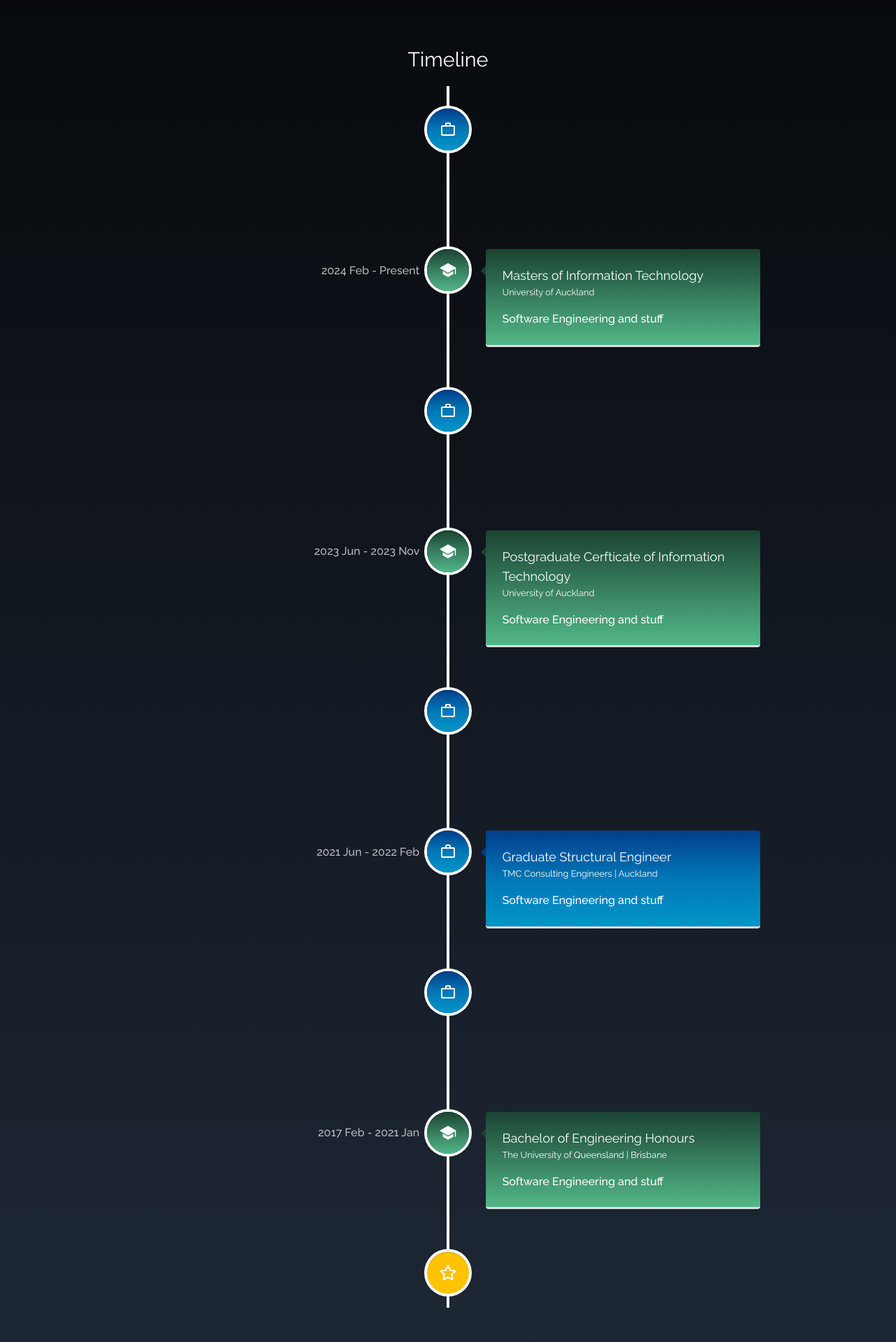
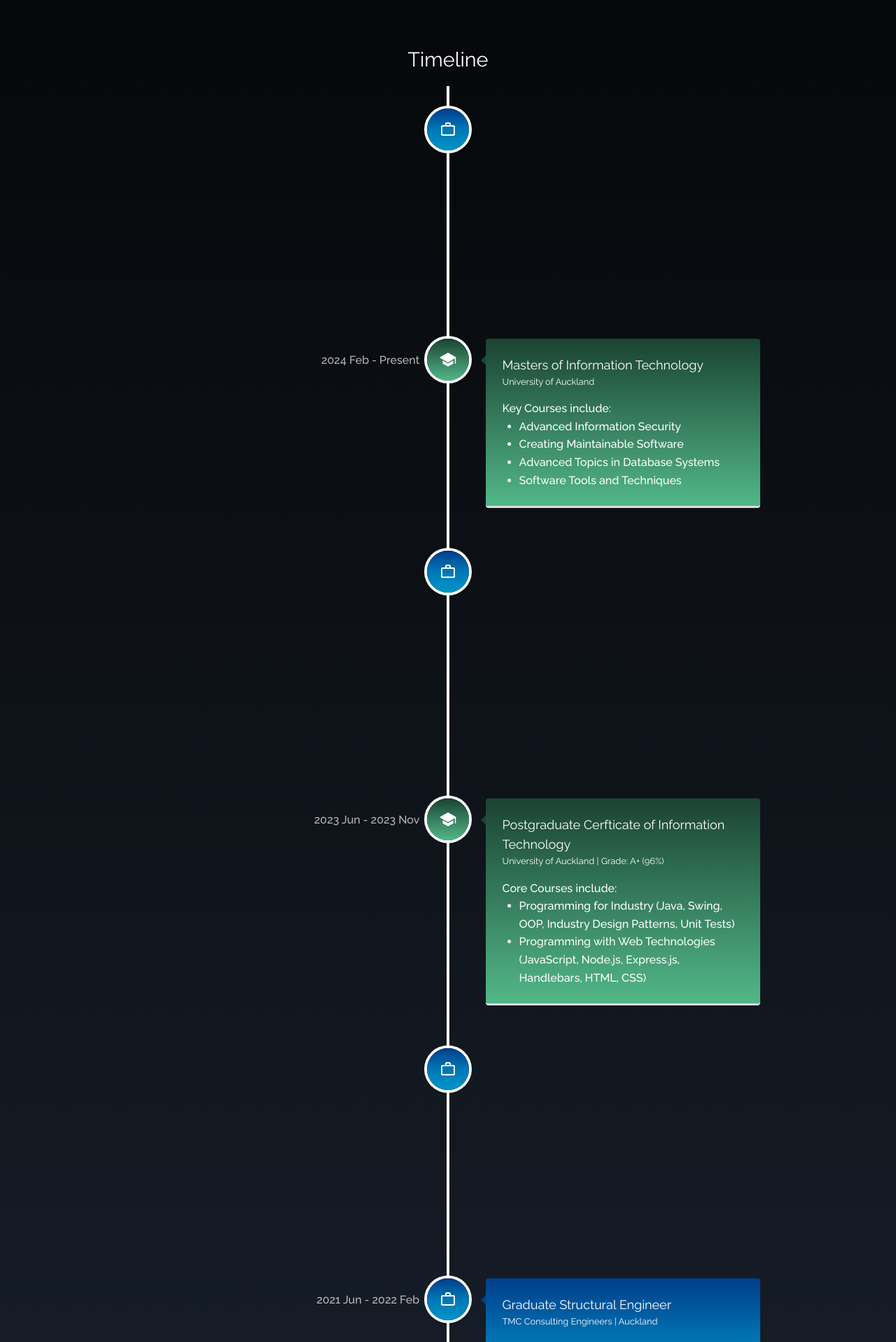
Before and after one commit to tonexie/personal-portfolio, a React (Create React App) app: page / in a window 1280 px wide. Shown: the part 1480-3398 px from the top of the page at 70% size. Built offline with nearby package versions, Linux system fonts and the light colour scheme.

Commit message:
complete timeline descriptions

```diff
--- a/src/components/About/Timeline.jsx
+++ b/src/components/About/Timeline.jsx
@@ -17,7 +17,7 @@ const experiences = [
     id: 1,
     title: "Postgraduate Web-Development Tutor",
     sub: "University of Auckland",
-    desc: "Software Engineering and stuff",
+    desc: "As a Postgraduate Web-Development Tutor at the University of Auckland, I guide students in building dynamic web applications with a focus on HTTP, HTML, URIs, client-side technologies, servlets, and databases for COMPSCI 719.",
     date: "2024 Feb - Present",
     backCol: blueGradient,
     icon: <MdOutlineWorkOutline />,
@@ -29,7 +29,15 @@ const experiences = [
     id: 2,
     title: "Masters of Information Technology",
     sub: "University of Auckland",
-    desc: "Software Engineering and stuff",
+    desc: (
+      <ul className="list-disc">
+        Key Courses include:
+        <li className="ml-6 ">Advanced Information Security</li>
+        <li className="ml-6 ">Creating Maintainable Software</li>
+        <li className="ml-6 ">Advanced Topics in Database Systems</li>
+        <li className="ml-6 ">Software Tools and Techniques</li>
+      </ul>
+    ),
     date: "2024 Feb - Present",
     backCol: greenGradient,
     icon: <IoSchool />,
@@ -41,7 +49,7 @@ const experiences = [
     id: 3,
     title: "Frontend Engineer Internship",
     sub: "Fourier Labs | Remote",
-    desc: "Software Engineering and stuff",
+    desc: "Played a key role in enhancing React and Vue websites, showcasing rapid skill acquisition in technologies that were previously unfamilar to me. Additionally, I effectively communicated with the team, underlining my commitment to ongoing learning and technical proficiency.",
     date: "2023 Dec - 2024 Jan",
     backCol: blueGradient,
     icon: <MdOutlineWorkOutline />,
@@ -52,8 +60,20 @@ const experiences = [
   {
     id: 4,
     title: "Postgraduate Cerfticate of Information Technology",
-    sub: "University of Auckland",
-    desc: "Software Engineering and stuff",
+    sub: "University of Auckland | Grade: A+ (96%)",
+    desc: (
+      <ul className="list-disc">
+        Core Courses include:
+        <li className="ml-6 ">
+          Programming for Industry (Java, Swing, OOP, Industry Design Patterns,
+          Unit Tests)
+        </li>
+        <li className="ml-6 ">
+          Programming with Web Technologies (JavaScript, Node.js, Express.js,
+          Handlebars, HTML, CSS)
+        </li>
+      </ul>
+    ),
     date: "2023 Jun - 2023 Nov",
     backCol: greenGradient,
     icon: <IoSchool />,
@@ -65,7 +85,7 @@ const experiences = [
     id: 5,
     title: "Structural Engineer",
     sub: "Harris Foster Consulting Group | Auckland",
-    desc: "Software Engineering and stuff",
+    desc: "Successfully managed a diverse portfolio of over 200 projects, ranging from individual homes to large-scale developments, demonstrating exceptional time management and efficiency, while consistently meeting deadlines and delivering within budget.",
     date: "2022 Mar - 2023 Apr",
     backCol: blueGradient,
     icon: <MdOutlineWorkOutline />,
@@ -77,7 +97,7 @@ const experiences = [
     id: 6,
     title: "Graduate Structural Engineer",
     sub: "TMC Consulting Engineers | Auckland",
-    desc: "Software Engineering and stuff",
+    desc: "Completed over 60 projects, including detailed structural calculations, accurate CAD drawings, and preparation of BC documents.",
     date: "2021 Jun - 2022 Feb",
     backCol: blueGradient,
     icon: <MdOutlineWorkOutline />,
@@ -89,7 +109,7 @@ const experiences = [
     id: 7,
     title: "Intern -> Graduate Structural Engineer",
     sub: "MEC Consultant Engineering  | Auckland",
-    desc: "Software Engineering and stuff",
+    desc: "Conducted weekly site inspections, completed CAD projects for beam and floor plans, and collaborated on various civil projects.",
     date: "2019 Dec - 2021 Feb",
     backCol: blueGradient,
     icon: <MdOutlineWorkOutline />,
@@ -101,8 +121,20 @@ const experiences = [
     id: 8,
     title: "Bachelor of Engineering Honours",
     sub: "The University of Queensland | Brisbane",
-    desc: "Software Engineering and stuff",
+    desc: "Structural Engineering | Civil Engineering | Geotechnical Engineering | Transportation Design | Hydrology | Material Science",
     date: "2017 Feb - 2021 Jan",
+    backCol: greenGradient,
+    icon: <IoSchool />,
+    iconCol: greenGradient,
+    arrowCol: "#1b4332",
+    textCol: "#fff",
+  },
+  {
+    id: 9,
+    title: "International Baccalaureate",
+    sub: "Auckland International College",
+    desc: "Physics | Chemistry | Math | English | Chinese | Economics",
+    date: "2014 Jun - 2016 July",
     backCol: greenGradient,
     icon: <IoSchool />,
     iconCol: greenGradient,
```
